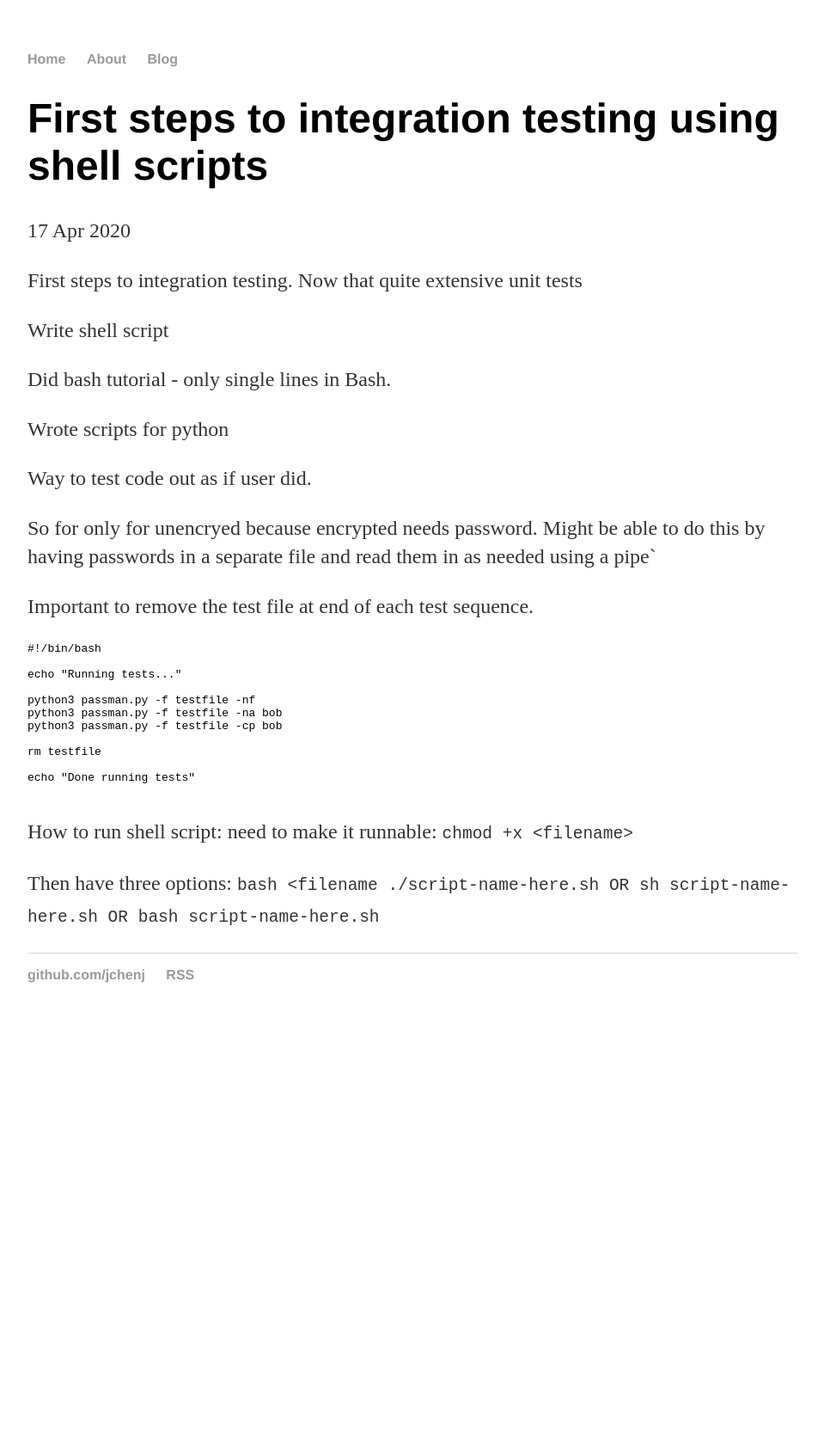
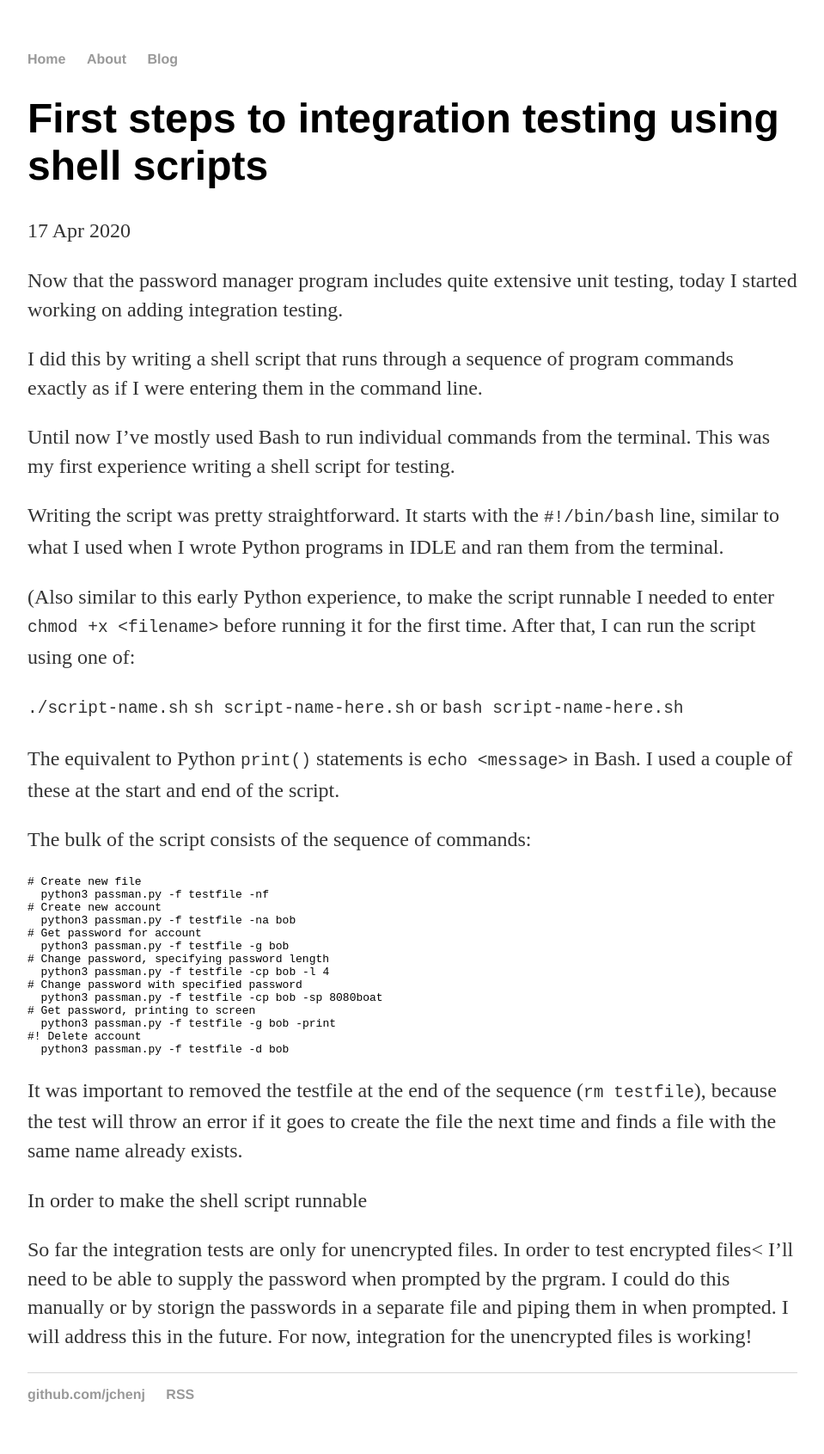
Before and after one commit to jchenj/jchenj.github.io, a Jekyll site: the page built from _posts/2020-04-18-integration-testing-shell.md, in a window 1280 px wide. Shown: the whole page at 86% size, without its empty margins (160-1119 px from the left). Built offline with Jekyll 4.4.1, drawn with Linux system fonts in a browser that asks for light colours; before the commit the page ends 1203 px from its top, so only the background shows below that.

Commit message:
revised post - integration testing

`````diff
--- a/_posts/2020-04-18-integration-testing-shell.md
+++ b/_posts/2020-04-18-integration-testing-shell.md
@@ -4,43 +4,43 @@ title: "First steps to integration testing using shell scripts"
 date: 2020-04-17
 ---
 
-First steps to integration testing. Now that quite extensive unit tests
+Now that the password manager program includes quite extensive unit testing, today I started working on adding integration testing.
 
-Write shell script
+ I did this by writing a shell script that runs through a sequence of program commands exactly as if I were entering them in the command line.
 
-Did bash tutorial - only single lines in Bash.
+Until now I've mostly used Bash to run individual commands from the terminal. This was my first experience writing a shell script for testing.
 
-Wrote scripts for python
+Writing the script was pretty straightforward. It starts with the ```#!/bin/bash``` line, similar to what I used when I wrote Python programs in IDLE and ran them from the terminal.
 
-Way to test code out as if user did.
+(Also similar to this early Python experience, to make the script runnable I needed to enter `chmod +x <filename>` before running it for the first time. After that, I can run the script using one of:
 
-So for only for unencryed because encrypted needs password. Might be able to do this by having passwords in a separate file and read them in as needed using a pipe`
+`./script-name.sh`
+`sh script-name-here.sh` or
+`bash script-name-here.sh`
 
-Important to remove the test file at end of each test sequence.
+The equivalent to Python `print()` statements is `echo <message>` in Bash. I used a couple of these at the start and end of the script.
 
-````
-#!/bin/bash
+The bulk of the script consists of the sequence of commands:
 
-echo "Running tests..."
-
-python3 passman.py -f testfile -nf
-python3 passman.py -f testfile -na bob
-python3 passman.py -f testfile -cp bob
-
-rm testfile
-
-echo "Done running tests"
-
+````python
+# Create new file
+  python3 passman.py -f testfile -nf
+# Create new account
+  python3 passman.py -f testfile -na bob
+# Get password for account
+  python3 passman.py -f testfile -g bob
+# Change password, specifying password length
+  python3 passman.py -f testfile -cp bob -l 4
+# Change password with specified password
+  python3 passman.py -f testfile -cp bob -sp 8080boat
+# Get password, printing to screen
+  python3 passman.py -f testfile -g bob -print
+#! Delete account
+  python3 passman.py -f testfile -d bob
 ````
 
-How to run shell script:
-need to make it runnable: `chmod +x <filename>`
+It was important to removed the testfile at the end of the sequence (`rm testfile`), because the test will throw an error if it goes to create the file the next time and finds a file with the same name already exists.
 
-Then have three options:
-````bash <filename
-./script-name-here.sh
-OR
-sh script-name-here.sh
-OR
-bash script-name-here.sh
-````
+In order to make the shell script runnable
+
+So far the integration tests are only for unencrypted files. In order to test encrypted files< I'll need to be able to supply the password when prompted by the prgram. I could do this manually or by storign the passwords in a separate file and piping them in when prompted. I will address this in the future. For now, integration for the unencrypted files is working!
`````
